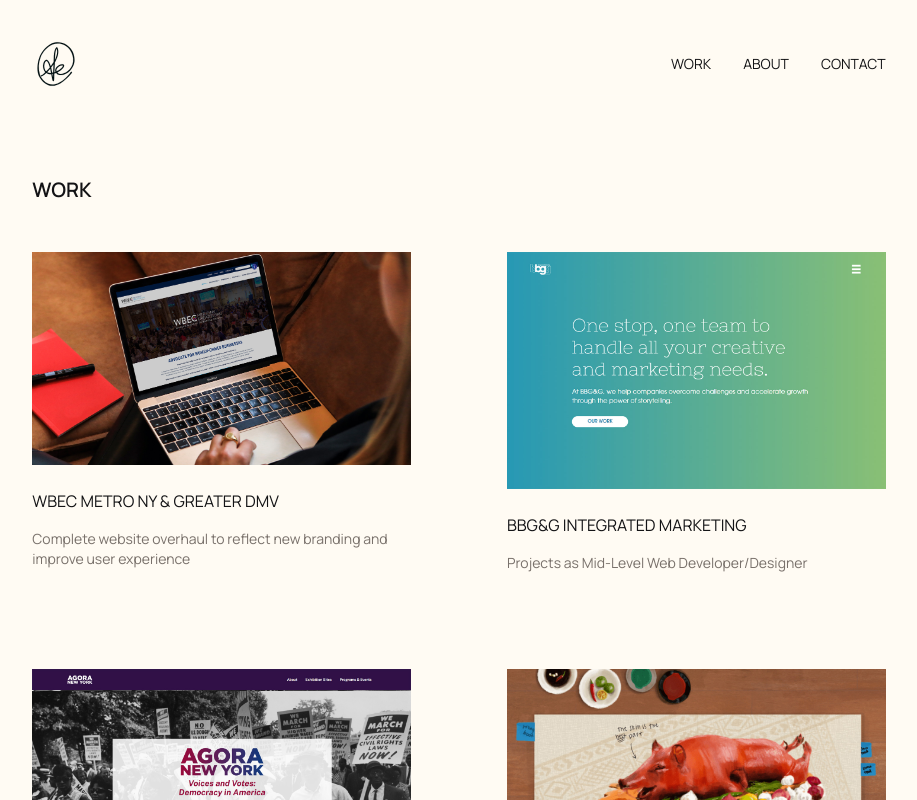
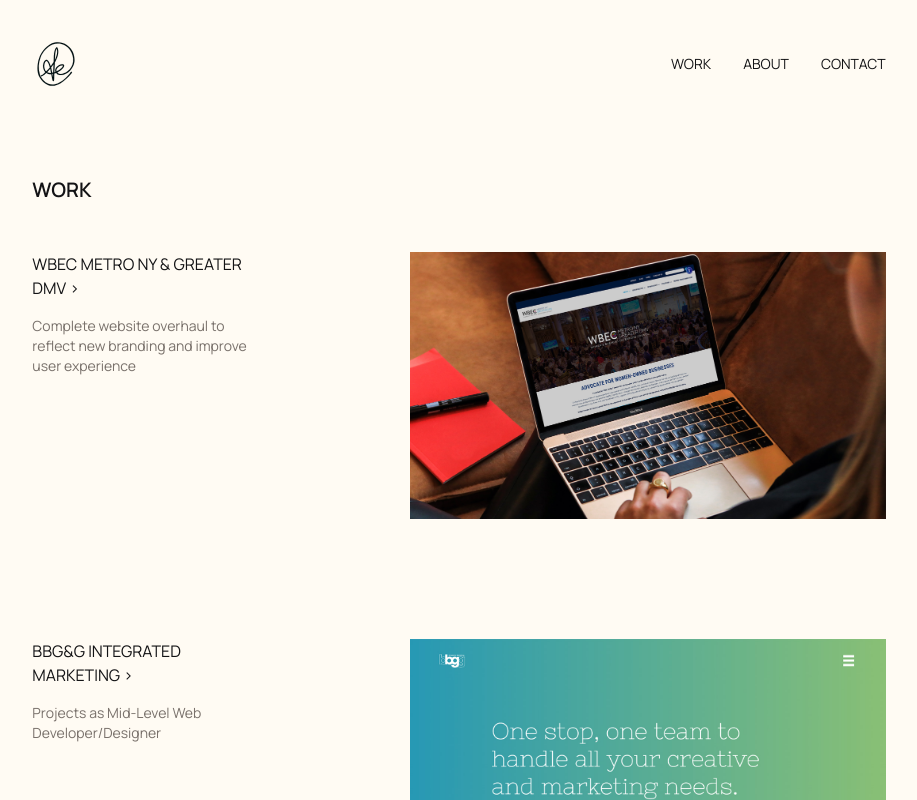
Before and after one commit to aescaba/portfolio, a Next.js app: page /work in a window 1280 px wide. Shown: the top 800 px of the page, without its empty margins (181-1098 px from the left). Built offline with nearby package versions, Linux system fonts and the light colour scheme.

Commit message:
work page styling

```diff
--- a/components/worklisting.js
+++ b/components/worklisting.js
@@ -11,20 +11,36 @@
     */
 
     return (
-        <div class="flex flex-col">
-            <div class="mb-4 lg:mb-6">
-                <Image alt={"Preview of " + `${title}`} src={imgsrc} placeholder="blur" width={1280} height={800} />
+        <div class="flex flex-col-reverse lg:flex-row gap-8 lg:gap-35">
+            {/* Details */}
+            <div class="flex flex-col lg:w-1/3 gap-2 lg:gap-4">
+            <Link href={"/work/" + `${path}`} class="uppercase text-base group relative link">{title} &gt;</Link>
+                {/* <h2 class="uppercase text-base mb-4 group relative link">{title} &gt;</h2> */}
+                <div class="text-sm text-stone-500">{description}</div>
             </div>
-            <Link href={"/work/" + `${path}`}>
-                <div class="uppercase text-base mb-4 group relative link">
-                    {title}
-                    {/* <div class="bg-sesame h-[1px] w-0 group-hover:w-full transition-all duration-500"></div> */}
+
+            {/* Photo */}
+            <div class="flex flex-col lg:w-2/3">
+                <div class="">
+                    <Image alt={"Preview of " + `${title}`} src={imgsrc} placeholder="blur" width={1280} height={800} />
                 </div>
+            </div>
 
-            </Link>
-            <div class="text-sm text-stone-500">
-                {description}
-            </div>
         </div>
+        // <div class="flex flex-col">
+        //     <div class="mb-4 lg:mb-6">
+        //         <Image alt={"Preview of " + `${title}`} src={imgsrc} placeholder="blur" width={1280} height={800} />
+        //     </div>
+        //     <Link href={"/work/" + `${path}`}>
+        //         <div class="uppercase text-base mb-4 group relative link">
+        //             {title}
+        //             {/* <div class="bg-sesame h-[1px] w-0 group-hover:w-full transition-all duration-500"></div> */}
+        //         </div>
+
+        //     </Link>
+            // <div class="text-sm text-stone-500">
+            //     {description}
+            // </div>
+        // </div>
     );
 }
--- a/pages/work.js
+++ b/pages/work.js
@@ -21,7 +21,8 @@
 
       </div>
 
-      <div class="grid grid-cols-1 lg:grid-cols-2 gap-14 lg:gap-24 pb-24">
+      {/* <div class="grid grid-cols-1 lg:grid-cols-2 gap-14 lg:gap-24 pb-24"> */}
+      <div class="flex flex-col gap-30">
 
         {/* CHANGE THIS TO BE A FEED LATER ? */}
 
```
